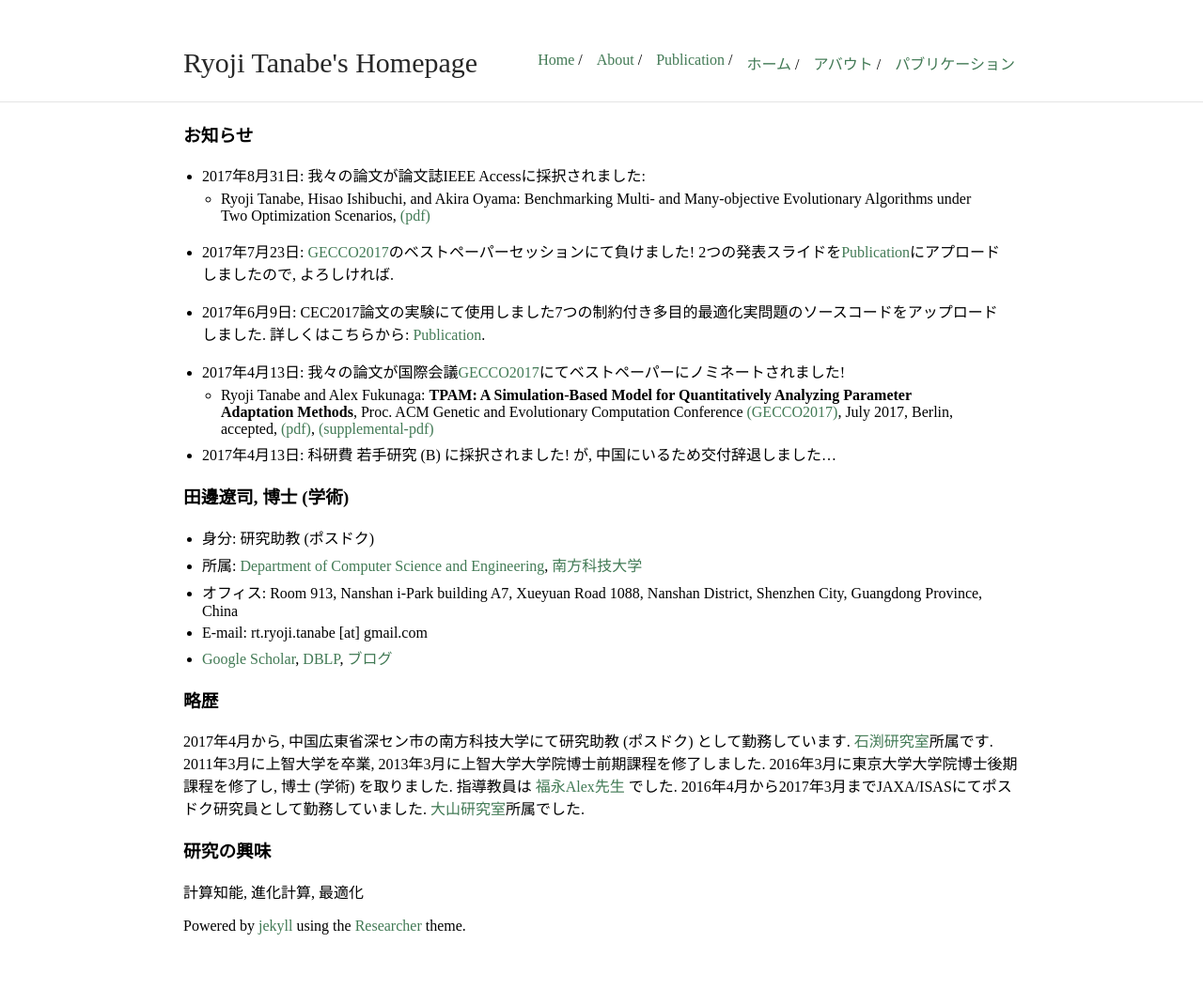
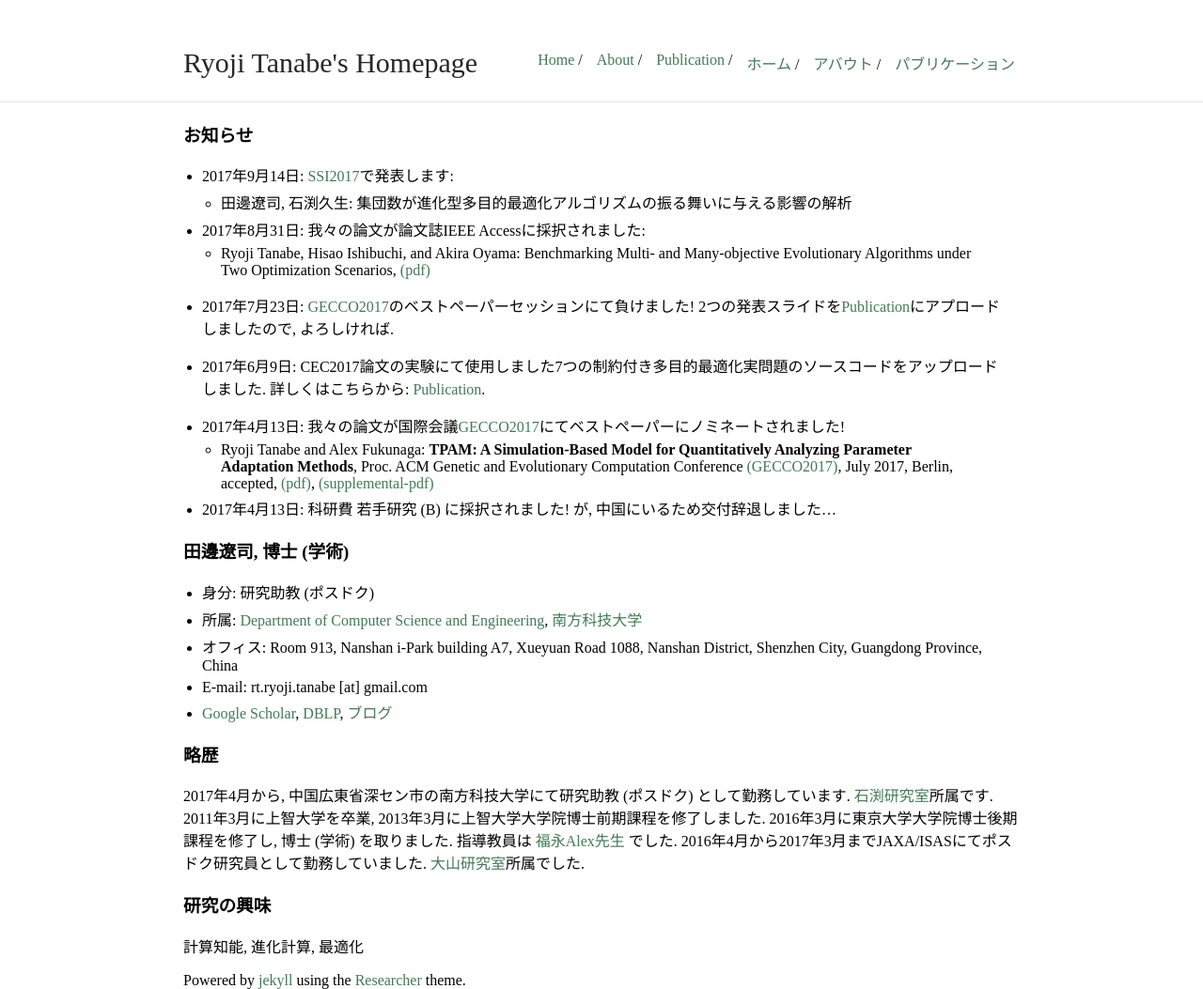
Before and after one commit to ryojitanabe/ryojitanabe.github.io, a Jekyll site: the page built from index-j.md, in a window 1280 px wide. Shown: the whole page at 94% size. Built offline with Jekyll 4.4.1, drawn with Linux system fonts in a browser that asks for light colours; before the commit the page ends 995 px from its top, so only the background shows below that.

Commit message:
add info of ssi2017

```diff
--- a/index-j.md
+++ b/index-j.md
@@ -5,6 +5,9 @@ title: Ryoji Tanabe's Homepage
 
 
 ### お知らせ
+* 2017年9月14日: [SSI2017](http://www.sice.or.jp/org/SSI2017/)で発表します:
+    * 田邊遼司, 石渕久生: 集団数が進化型多目的最適化アルゴリズムの振る舞いに与える影響の解析
+
 * 2017年8月31日: 我々の論文が論文誌IEEE Accessに採択されました:
     * Ryoji Tanabe, Hisao Ishibuchi, and Akira Oyama: Benchmarking Multi- and Many-objective Evolutionary Algorithms under Two Optimization Scenarios, [(pdf)](pdf/tif-access.pdf)
 
```
Also changed, not shown: publication-j.md (+2 -0 lines).
